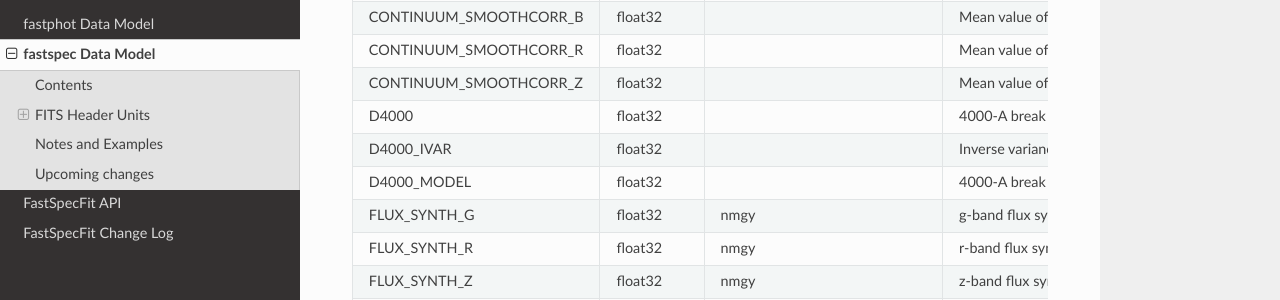
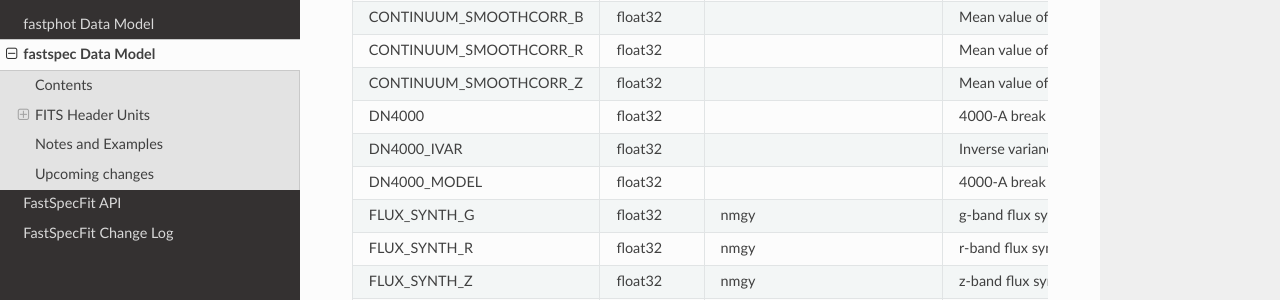
Before and after one commit to desihub/fastspecfit, a Sphinx documentation site: the page built from doc/fastspec.rst, in a window 1280 px wide and 900 px high, scrolled down 1766 px. Shown: the part 151-451 px from the top of the window. Built offline with Sphinx 7.4.7 and the Read the Docs theme 2.0.0, drawn with Linux system fonts in a browser that asks for light colours.

Commit message:
changed references to d4000 to dn4000

```diff
--- a/doc/fastphot.rst
+++ b/doc/fastphot.rst
@@ -74,7 +74,7 @@ Name                   Type        Units      Description
          CONTINUUM_AGE float32            Gyr Light-weighted age.
           CONTINUUM_AV float32            mag Intrinsic attenuation.
      CONTINUUM_AV_IVAR float32     1 / mag^2  Inverse variance of CONTINUUM_AV.
-           D4000_MODEL float32                4000-A break index from the best-fitting continuum model.
+          DN4000_MODEL float32                4000-A break index from the best-fitting continuum model.
                KCORR_U float32            mag K-correction used to derive ABSMAG_U.
               ABSMAG_U float32            mag Absolute magnitude in DECam u-band.
          ABSMAG_IVAR_U float32      1 / mag^2 Inverse variance corresponding to ABSMAG_U.
--- a/doc/fastspec.rst
+++ b/doc/fastspec.rst
@@ -87,9 +87,9 @@ Name                      Type        Units                         Description
    CONTINUUM_SMOOTHCORR_B     float32                               Mean value of the smooth continuum correction divided by the best-fitting continuum model in the *b* camera.
    CONTINUUM_SMOOTHCORR_R     float32                               Mean value of the smooth continuum correction divided by the best-fitting continuum model in the *r* camera.
    CONTINUUM_SMOOTHCORR_Z     float32                               Mean value of the smooth continuum correction divided by the best-fitting continuum model in the *z* camera.
-                    D4000     float32                               4000-A break index from the data.
-               D4000_IVAR     float32                               Inverse variance of D4000.
-              D4000_MODEL     float32                               4000-A break index from the best-fitting continuum model.
+                   DN4000     float32                               4000-A break index from the data.
+              DN4000_IVAR     float32                               Inverse variance of DN4000.
+             DN4000_MODEL     float32                               4000-A break index from the best-fitting continuum model.
              FLUX_SYNTH_G     float32                          nmgy g-band flux synthesized from the data.
              FLUX_SYNTH_R     float32                          nmgy r-band flux synthesized from the data.
              FLUX_SYNTH_Z     float32                          nmgy z-band flux synthesized from the data.
```
Also changed, not shown: 3 other files.
